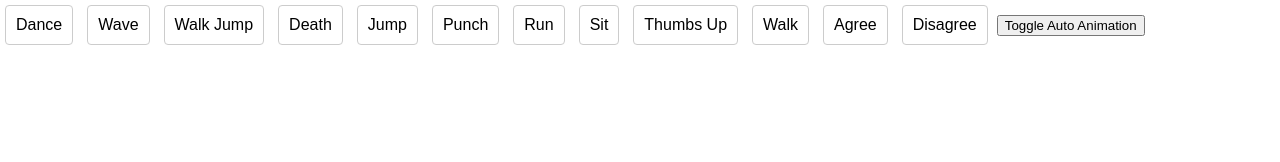
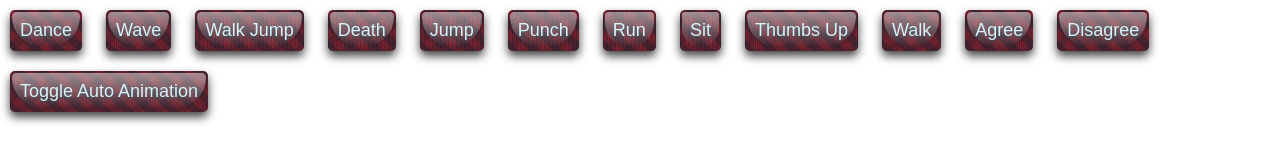
Before and after one commit to sherrybayor/INTERACTIVE-ROBOT, a plain HTML site: page index.html in a window 1280 px wide. Drawn offline with Linux system fonts and the light colour scheme; some packages are replaced by stand-ins of ours; a script that the page names is missing.

Commit message:
changed the button

```diff
--- a/index.html
+++ b/index.html
@@ -10,13 +10,16 @@
     <style>
         /* Basic styling for buttons */
         .animation-button {
-            margin: 5px;
-            padding: 10px;
-            font-size: 16px;
-            cursor: pointer;
-            background-color: white;
-            border: 1px solid #ccc;
-            border-radius: 4px;
+            margin: 10px;
+  padding: 10px 10px;
+  border: none;
+  background: none;
+  border-radius: 5px;
+  font-size: 18px;
+  cursor: pointer;
+  overflow: hidden;
+  display: inline;
+
         }
         #ar-prompt {
             display: none; /* Hide AR prompt initially */
@@ -49,7 +52,7 @@
         <button class="animation-button" data-animation="Walking">Walk</button>
         <button class="animation-button" data-animation="Yes">Agree</button>
         <button class="animation-button" data-animation="No">Disagree</button>
-        <button id="toggle-animation">Toggle Auto Animation</button>
+        <button class="animation-button" id="toggle-animation">Toggle Auto Animation</button>
     </div>
 
     <script>
--- a/styles.css
+++ b/styles.css
@@ -11,6 +11,83 @@ body {
   padding: 0;
   width: 100%;
   height: 100%;
+}
+body button {
+  position: relative;
+  z-index: 2;
+  display: block;
+}
+body button:before, body button:after {
+  position: relative;
+  z-index: 1;
+}
+body button:active {
+  transform: translateY(1px);
+}
+body button:active .text {
+  transform: scale(0.95);
+}
+ {
+  overflow: hidden;
+  color: rebeccapurple;
+  text-shadow: 0 1px 2px rgba(0, 0, 0, 0.7);
+  background-image: radial-gradient(circle at center, rgba(0, 167, 225, 0.25), rgba(0, 110, 149, 0.5));
+  box-shadow: 0 5px 10px rgba(0, 0, 0, 0.75), inset 0 0 0 2px rgba(0, 0, 0, 0.3), inset 0 -6px 6px -3px rgba(0, 129, 174, 0.2);
+  position: relative;
+}
+body button.animation-button:after {
+  content: "";
+  background: rgba(0, 167, 225, 0.2);
+  display: block;
+  position: absolute;
+  z-index: 0;
+  height: 100%;
+  width: 100%;
+  top: 0;
+  left: 0;
+
+}
+body button.animation-button:before {
+  content: "";
+  display: block;
+  position: absolute;
+  width: calc(100% - 4px);
+  height: 35px;
+  background-image: linear-gradient(rgba(255, 255, 255, 0.7), rgba(255, 255, 255, 0));
+  top: 2px;
+  left: 2px;
+  border-radius: 30px 30px 200px 200px;
+  opacity: 0.7;
+}
+body button.animation-button:hover {
+  text-shadow: 0 1px 2px rgba(0, 0, 0, 0.9);
+}
+body button.animation-button:hover:before {
+  opacity: 1;
+}
+body button.animation-button:active {
+  text-shadow: 0 0 2px rgba(0, 0, 0, 0.9);
+  box-shadow: 0 3px 8px rgba(0, 0, 0, 0.75), inset 0 0 0 2px rgba(0, 0, 0, 0.3), inset 0 -6px 6px -3px rgba(0, 129, 174, 0.2);
+}
+body button.animation-button:active:before {
+  height: 25px;
+}
+body button.animation-button {
+  background-color: #990000;
+  box-shadow: 0 5px 10px rgba(0, 0, 0, 0.75);
+  color: white;
+  text-shadow: 0 1px 2px #20170c;
+  background-position: 0px 0px;
+  transition: background-color 0.25s ease-in-out;
+  background-image: repeating-linear-gradient(90deg, rgba(0, 0, 0, 0.2), rgba(0, 0, 0, 0.2) 1px, transparent 1px, transparent 4px), repeating-linear-gradient(90deg, rgba(0, 0, 0, 0.2), rgba(0, 0, 0, 0.2) 1px, transparent 1px, transparent 2px), repeating-linear-gradient(45deg, rgba(51, 0, 0, 0.5), rgba(51, 0, 0, 0.5) 8px, transparent 8px, transparent 16px), repeating-linear-gradient(-45deg, rgba(102, 0, 0, 0.5), rgba(102, 0, 0, 0.5) 8px, transparent 8px, transparent 16px);
+}
+body button.animation-button:hover {
+  background-color: #b30000;
+  text-shadow: 0 1px 2px black;
+}
+body button.animation-button:active {
+  text-shadow: 0 0px 2px black;
+  box-shadow: 0 3px 8px rgba(0, 0, 0, 0.75);
 }
 
 model-viewer {
```
